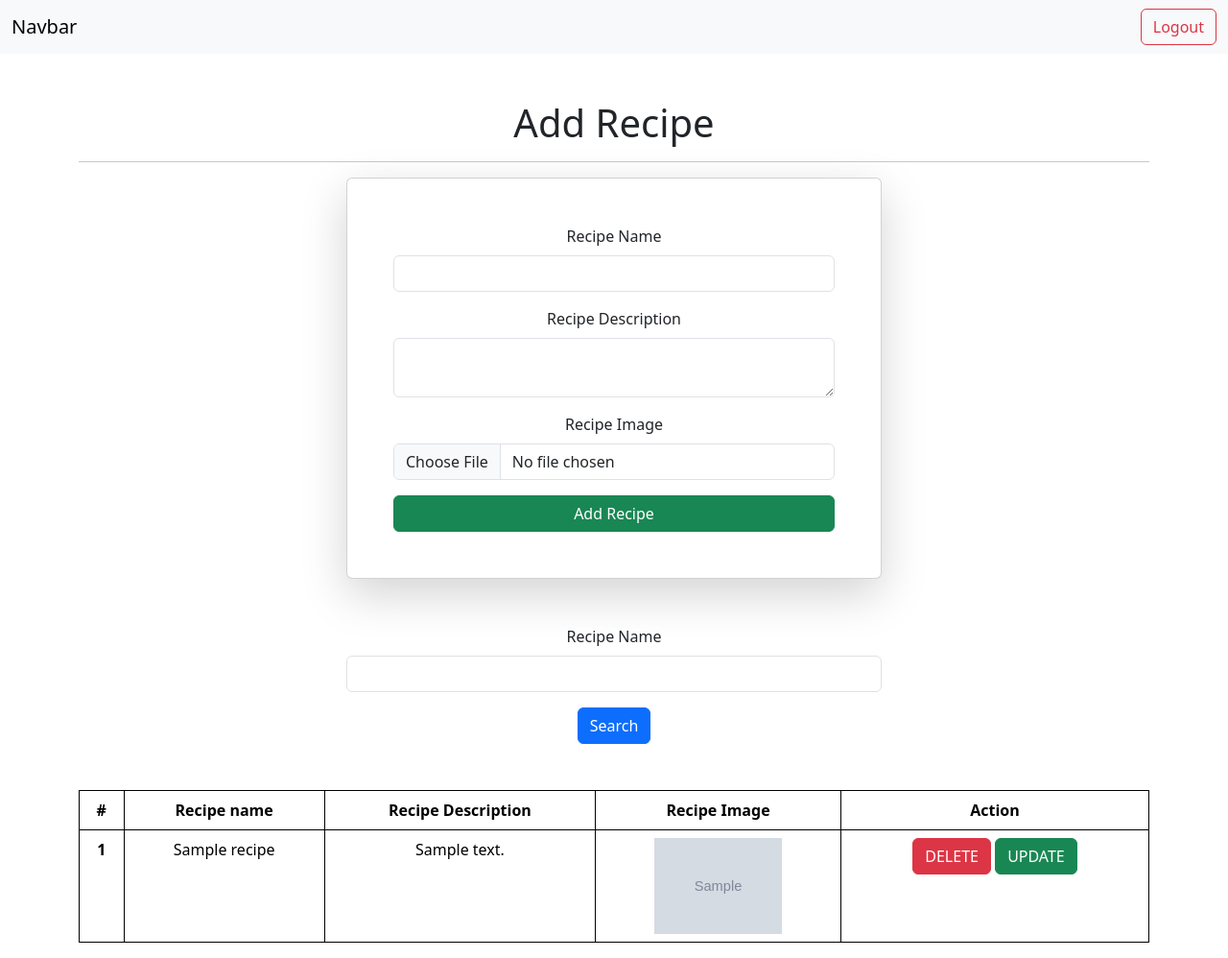
After one commit to sudeep1sinha/core, a Django app: page /recipes/ in a window 1280 px wide. The commit adds this page. Shown: the whole page at 96% size. Run offline with Django 5.2, Linux system fonts and the light colour scheme; a user stored in the database is signed in; tables that the repository leaves empty hold one stand-in row (values such as "Sample post"); grey boxes marked "Sample" are stand-in pictures.

Commit message:
more code

```diff
--- a/core/urls.py
+++ b/core/urls.py
@@ -27,9 +27,12 @@ urlpatterns = [
     path('',home , name='home'),
     path('contact/',contact_page, name='contact'),
     path('success_page/',success_page, name='success_page'),
-    path('about/',about_page, name='about'),
-    path('receipes/',receipes, name='receipes'),
-    path('delete-receipe/<id>/' , delete_receipe , name="delete_receipe"),
+    path('login/',login_page, name='login_page'),
+    path('register/',register_page,name='register_page'),
+    path('recipes/',recipes, name='recipes'),
+    path('delete-recipe/<id>/' , delete_recipe , name="delete_recipe"),
+    path('update-recipe/<id>/' , update_recipe , name="update_recipe"),
+    path('logout/',logout_page, name='logout_page'),
 ]
 
 
--- a/home/templates/base.html
+++ b/home/templates/base.html
@@ -10,6 +10,18 @@
       }</style>
 </head>
 <body>
+    <nav class="navbar bg-body-tertiary">
+        <div class="container-fluid">
+          <a class="navbar-brand">Navbar</a>
+          <form class="d-flex" role="search">
+           {% if request.user.is_authenticated %}
+            <a href="/logout/" class="btn btn-outline-danger" type="submit">Logout</a>
+          {% else %}
+          <a href="/login/" class="btn btn-outline-danger" type="submit">Login</a>
+           {% endif %}
+        </form>
+        </div>
+      </nav>
 
     {% block start %}
 
--- a/vege/admin.py
+++ b/vege/admin.py
@@ -3,4 +3,4 @@ from .models import *
 # Register your models here.
 
 
-admin.site.register(Receipe)
+admin.site.register(Recipe)
--- a/vege/models.py
+++ b/vege/models.py
@@ -1,9 +1,10 @@
 from django.db import models
-
+from django.contrib.auth.models import User
 # Create your models here.
 
 
-class Receipe(models.Model):
-    receipe_name=models.CharField(max_length=100)
-    receipe_description=models.TextField()
-    receipe_image=models.ImageField(upload_to="receipe")
+class Recipe(models.Model):
+    user=models.ForeignKey(User , on_delete=models.SET_NULL, null=True , blank=True)
+    recipe_name=models.CharField(max_length=100)
+    recipe_description=models.TextField()
+    recipe_image=models.ImageField(upload_to="recipe")
--- /dev/null
+++ b/vege/templates/recipes.html
@@ -0,0 +1,76 @@
+{% extends "base.html" %}
+{% block start %}
+
+<div class="container mt-5 text-center">
+    <h1>Add Recipe</h1>
+    <hr></hr>
+    <form class="col-6 mx-auto card p-5 shadow-lg" method="post" enctype="multipart/form-data">
+        {% csrf_token %}
+        <div class="mb-3">
+          <label for="exampleInputEmail1" class="form-label">Recipe Name</label>
+          <input name="recipe_name" required type="text" class="form-control">
+
+        </div>
+        <div class="mb-3">
+          <label for="exampleInputPassword1"  class="form-label">Recipe Description</label>
+          <textarea class="form-control" name="recipe_description" required></textarea>
+        </div>
+
+        <div class="mb-3">
+            <label for="exampleInputPassword1"  class="form-label">Recipe Image</label>
+            <input name="recipe_image" type="file" class="form-control">
+          </div>
+
+
+        <button type="submit" class="btn btn-success">Add Recipe</button>
+      </form>
+      <div class="mt-5">
+        <div class="mx-auto col-6">
+          <form>
+            <div class="mb-3">
+              <label for="exampleInputEmail1" class="form-label">Recipe Name</label>
+              <input name="search"   type="text" class="form-control">
+
+            </div>
+            <button type="submit" class="btn btn-primary">Search</button>
+          </form>
+        </div>
+      </div>
+
+
+        <table class="table mt-5">
+            <thead>
+              <tr>
+                <th scope="col">#</th>
+                <th scope="col">Recipe name</th>
+                <th scope="col">Recipe Description</th>
+                <th scope="col">Recipe Image </th>
+                <th scope="col">Action</th>
+              </tr>
+            </thead>
+            <tbody>
+              {% for recipe in recipes %}
+              <tr>
+                <th scope="row">{{forloop.counter}}</th>
+                <td>{{recipe.recipe_name}}</td>
+                <td>{{recipe.recipe_description}}</td>
+                <td>
+                    <img src ="/media/{{recipe.recipe_image}}" style="height: 100px;"></td>
+                <td>
+                    <a href="/delete-receipe/{{recipe.id}}/" class="btn btn-danger">DELETE</a>
+                    <a href="/update-receipe/{{recipe.id}}/" class="btn btn-success">UPDATE</a>
+                </td>
+              </tr>
+              {% endfor %}
+
+
+
+            </tbody>
+          </table>
+
+    </div>
+
+
+
+
+{% endblock %}
--- a/vege/views.py
+++ b/vege/views.py
@@ -1,30 +1,112 @@
 from django.shortcuts import render , redirect
 from .models import *
-
+from django.contrib.auth.models import User
+from django.contrib import messages
+from django.contrib.auth import authenticate , login , logout
+from django.contrib.auth.decorators import login_required
 # Create your views here.
 
-
-def receipes(request):
+@login_required(login_url='/login/')
+def recipes(request):
     if request.method=="POST":
         data=request.POST
-        receipe_image=request.FILES.get('receipe_image')
-        receipe_name=data.get('receipe_name')
-        receipe_description=data.get('receipe_description')
+        recipe_image=request.FILES.get('recipe_image')
+        recipe_name=data.get('recipe_name')
+        recipe_description=data.get('recipe_description')
 
-        Receipe.objects.create(
-            receipe_image=receipe_image,
-            receipe_name=receipe_name,
-            receipe_description=receipe_description,
+        Recipe.objects.create(
+            recipe_image=recipe_image,
+            recipe_name=recipe_name,
+            recipe_description=recipe_description,
         )
-        return redirect('/receipes/')
+        return redirect('/recipes/')
+
+    queryset=Recipe.objects.all()
+
+    if request.GET.get('search'):
+        queryset=queryset.filter(recipe_name__icontains=request.GET.get('search'))
+
+    context={'recipes':queryset}
+    return render(request,'recipes.html', context)
+
+@login_required(login_url='/login/')
+def update_recipe(request , id):
+    queryset=Receipe.objects.get(id=id)
+
+    if request.method=="POST":
+        data=request.POST
+        recipe_image=request.FILES.get('recipe_image')
+        recipe_name=data.get('recipe_name')
+        recipe_description=data.get('recipe_description')
+
+        queryset.recipe_name=recipe_name
+        queryset.recipe_description=recipe_description
+
+        if recipe_image:
+            queryset.recipe_image=recipe_image
+
+        queryset.save()
+        return redirect('/recipes/')
+
+    context = {'recipe' : queryset}
+
+    return render(request , 'update_recipes.html' , context)
+
+@login_required(login_url='/login/')
+def delete_recipe(request, id):
+    queryset=Recipe.objects.get(id=id)
+    queryset.delete()
+
+    return redirect('/recipes/')
+
+def login_page(request ):
+    if request.method=="POST":
+        username=request.POST.get('username')
+        password=request.POST.get('password')
+
+        if not User.objects.filter(username=username).exists():
+            messages.error(request,'Invalid Username')
+            return redirect('/login/')
+
+        user=authenticate(username=username,password=password)
+
+        if user is None:
+            messages.error(request,'Invalid Password')
+            return redirect('/login/')
+
+        else:
+            login(request,user)
+            return redirect('/recipes/')
 
 
-    queryset=Receipe.objects.all()
-    context={'receipes':queryset}
-    return render(request,'receipes.html', context)
 
-def delete_receipe(request, id):
-    queryset=Receipe.objects.get(id=id)
-    queryset.delete()
+    return render (request , 'login.html')
 
-    return redirect('/receipes/')
+def logout_page(request):
+    logout(request)
+    return redirect ('/login/')
+
+def register_page(request):
+    if request.method == "POST":
+        username = request.POST.get('username')  # Use request.POST.get with default None
+        password = request.POST.get('password')
+
+        if username:  # Check if username exists before using it
+            user = User.objects.filter(username=username)
+
+            if user.exists():
+                messages.info(request,'Username already taken')
+                return redirect('/register/')  # Redirect to registration page with error (optional)
+
+            user = User.objects.create(
+                username=username
+            )
+            user.set_password(password)
+            user.save()
+
+            messages.info(request,'Account created Successfully')
+
+            return redirect('/register/')
+
+
+    return render(request , 'register.html')
```
Also changed, not shown: vege/templates/login.html (added, +43 -0 lines), vege/templates/receipes.html (deleted, +0 -63 lines), vege/templates/register.html (added, +43 -0 lines), vege/templates/update_recipes.html (added, +36 -0 lines), public/static/receipe/tawa-pulao-recipe_7lRwnZS.webp (added), public/static/recipe/avocado-garlic-bread-toast.webp (added), public/static/recipe/chia-pudding_2.webp (added), vege/migrations/0002_receipe_user.py (added), vege/migrations/0003_recipe_delete_receipe.py (added), vege/migrations/0004_rename_receipe_description_recipe_recipe_description_and_more.py (added).
